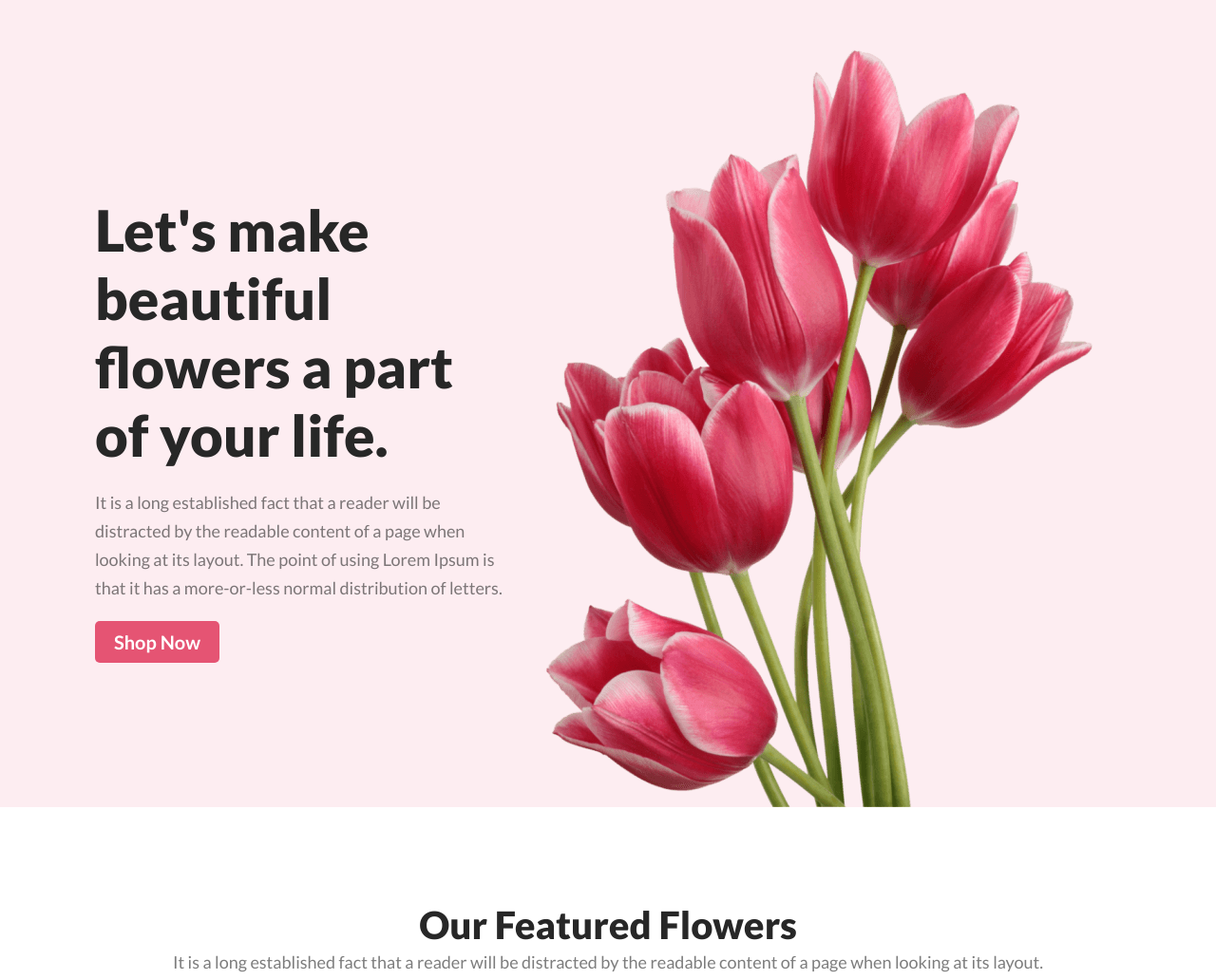
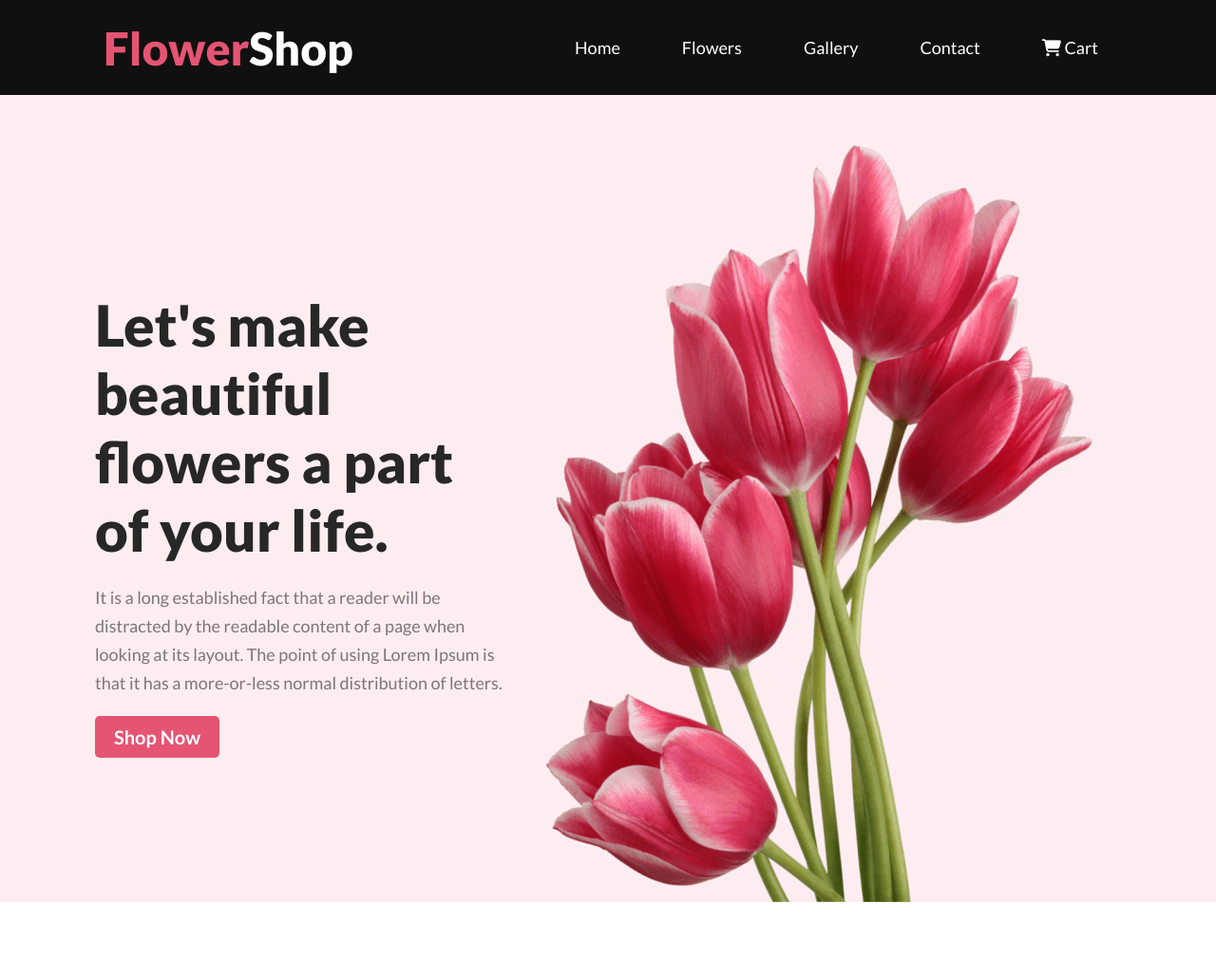
Before and after one commit to rhmunna143/flower-shop, a plain HTML site: page index.html in a window 1280 px wide. Shown: the top 1031 px of the page at 95% size. Drawn offline with Linux system fonts and the light colour scheme.

Commit message:
Nav menu section added and done

```diff
--- a/css/style.css
+++ b/css/style.css
@@ -18,6 +18,48 @@
     font-size: 20px;
     font-style: normal;
     font-weight: 700;
+    line-height: normal;
+}
+
+/* Nav menu */
+
+.nav-container {
+    height: 100px;
+    background: #111010;
+    display: flex;
+    justify-content: space-around;
+    align-items: center;
+}
+
+.menu ul {
+    display: flex;
+    justify-content: space-around;
+    align-items: center;
+    gap: 35px;
+    list-style: none;
+}
+
+a {
+    text-decoration: none;
+    color: #FFFFFF;
+    padding: 5px 15px;
+    font-family: Lato;
+    font-size: 18px;
+    font-style: normal;
+    font-weight: 450;
+}
+
+a:hover {
+    background: #FFFFFF;
+    color: #111010;
+}
+
+.logo-text > h4 {
+    color: #FFFFFF;
+    font-family: Lato;
+    font-size: 48px;
+    font-style: normal;
+    font-weight: 800;
     line-height: normal;
 }
 
--- a/index.html
+++ b/index.html
@@ -14,14 +14,29 @@
     <title>Flower Shop - by Munna</title>
     <!-- Scripts -->
     <!-- Codded the webpage by RH Munna -->
+    <script src="https://kit.fontawesome.com/92c3f0ab6e.js" crossorigin="anonymous"></script>
 </head>
 <body>
     <!-- Header -->
 
     <header>
         <!-- Nav menu -->
+
         <Nav>
-
+            <div class="nav-container">
+                <div class="logo-text">
+                    <h4><span>Flower</span>Shop</h4>
+                </div>
+                <div class="menu">
+                    <ul>
+                        <li><a href="">Home</a></li>
+                        <li><a href="">Flowers</a></li>
+                        <li><a href="">Gallery</a></li>
+                        <li><a href="">Contact</a></li>
+                        <li><a href=""><i class="fa-solid fa-cart-shopping"></i> Cart</a></li>
+                    </ul>
+                </div>
+            </div>
         </Nav>
 
         <!-- Banner section -->
```
